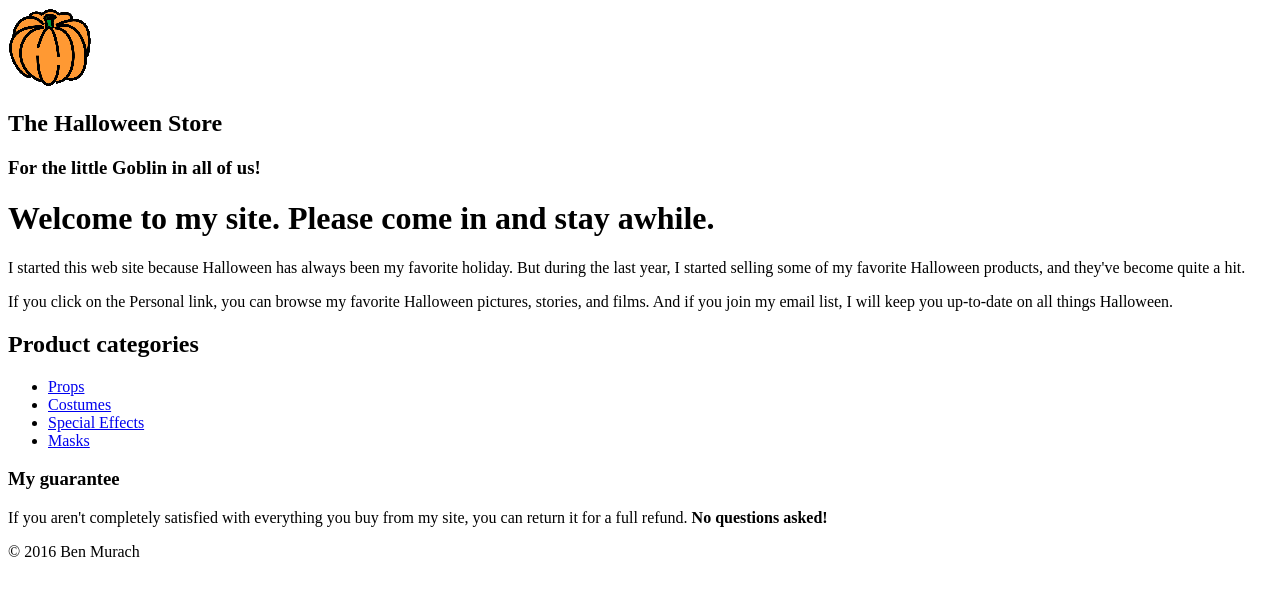
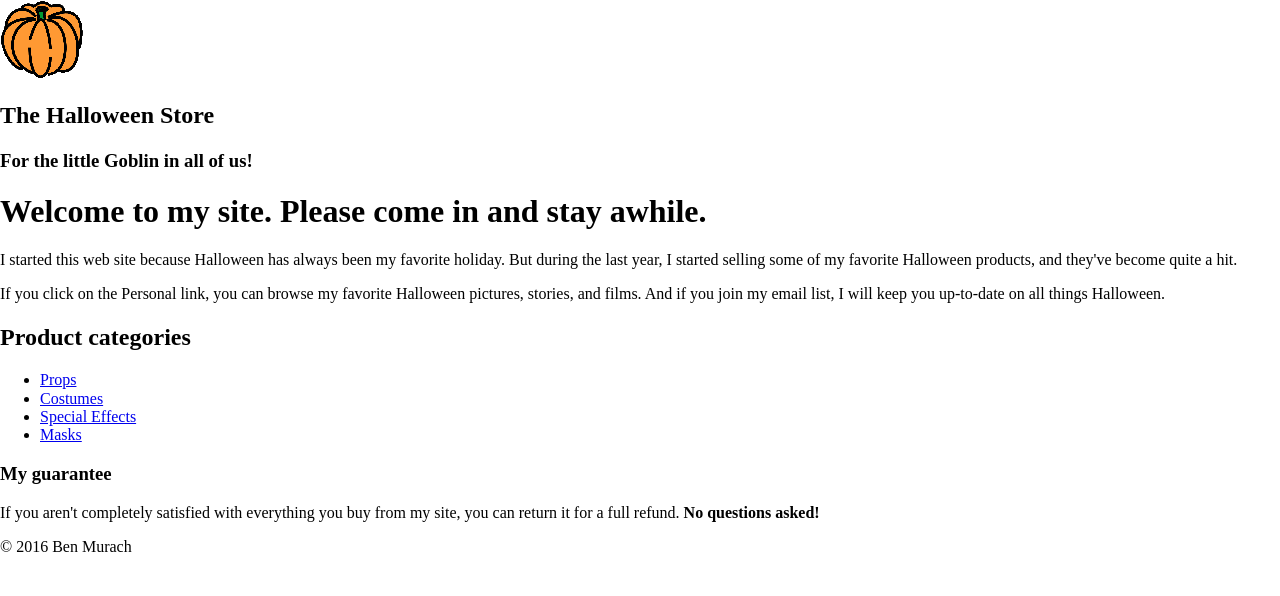
Before and after one commit to Lost-Marauder/CIS111, a plain HTML site: page ex4/Halloween3/index.html in a window 1280 px wide. Drawn offline with nearby package versions, Linux system fonts and the light colour scheme.

Commit message:
Completed exercise 4

```diff
--- a/ex4/Halloween3/index.html
+++ b/ex4/Halloween3/index.html
@@ -4,13 +4,15 @@
 <head>
 	<meta charset="utf-8" />
 	<title>Halloween Store</title>
+  <link rel="stylesheet" href="styles/normalize.css">
+  <link rel="stylesheet" href="styles/main.css">
 </head>
 
 <body>
 
   <header>
   	<img src="images/pumpkin.gif" alt="Pumpkin" width="85">
-    <h2>The Halloween Store</h2>
+    <h2 id="header">The Halloween Store</h2>
     <h3>For the little Goblin in all of us!</h3>
   </header>
 
```
Also changed, not shown: 1 other file.
